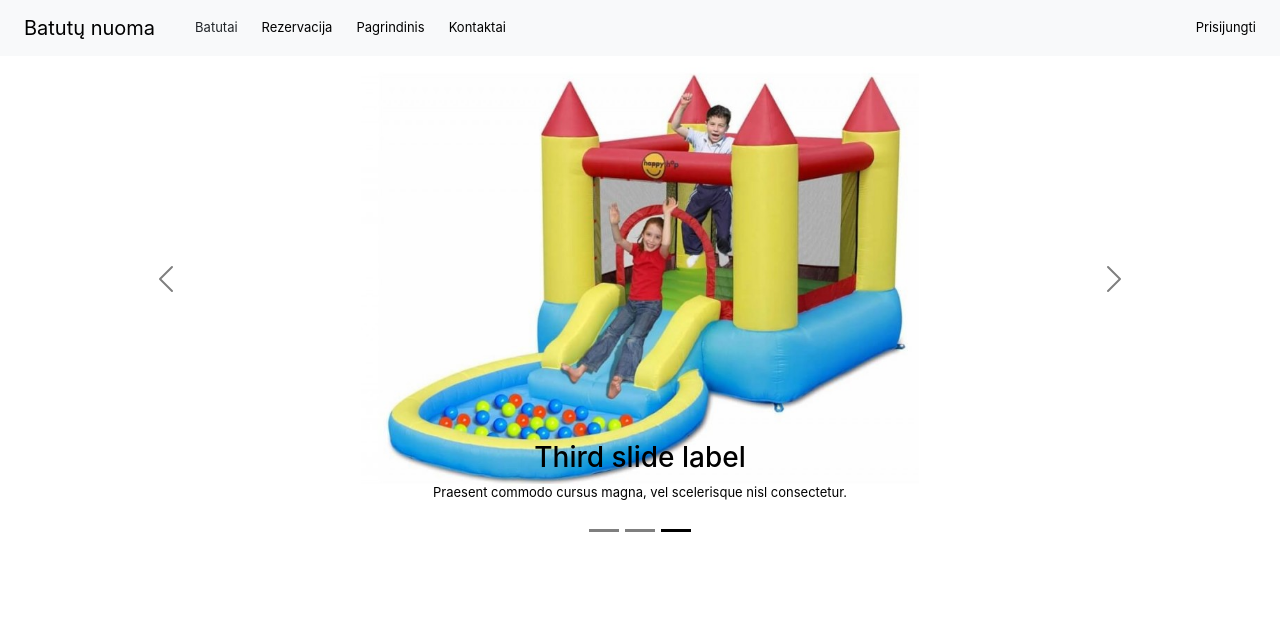
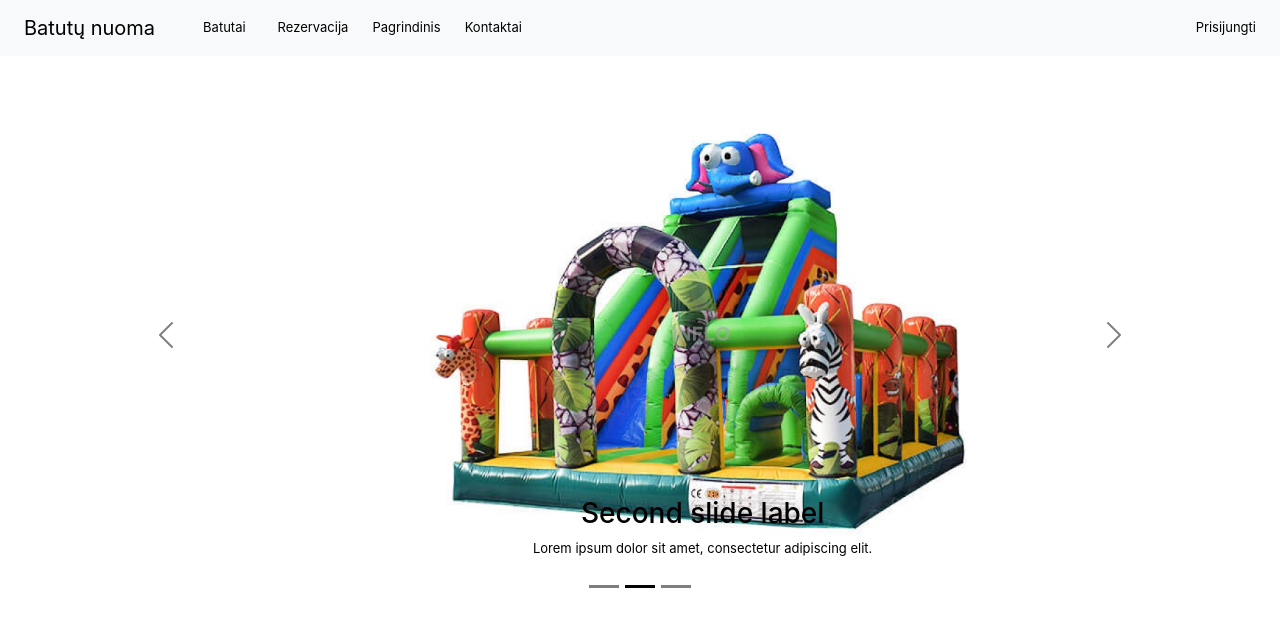
Before and after one commit to ignasbakus/BatutaiFrontendas, a React (Create React App) app: page / in a window 1280 px wide. Shown: the top 626 px of the page. Built offline with nearby package versions, Linux system fonts and the light colour scheme.

Commit message:
Su ekrano dydžio kitimu keičiasi navbaras

```diff
--- a/src/Styles/NavigationBar.css
+++ b/src/Styles/NavigationBar.css
@@ -10,3 +10,12 @@ div:not([className = brandName]) {
   text-decoration: none;
   color: black;
 }
+
+.navbar-nav {
+  display: flex;
+  align-items: center; /* Vertically center align items */
+}
+
+#basic-nav-dropdown{
+  color: black;
+}
--- a/src/components/CarouselHomePage.js
+++ b/src/components/CarouselHomePage.js
@@ -1,26 +1,32 @@
 import Carousel from "react-bootstrap/Carousel";
-import "../Styles/CarouselHomePage.css"
+import "../Styles/CarouselHomePage.css";
 
 function CarouselHomePage() {
   return (
     <>
       <Carousel data-bs-theme="dark">
-        <Carousel.Item className="carouselItem" interval={500}>
-          <img className="w-50" src={require("../images/Skraiduolis1.jpg")}/>
+        <Carousel.Item className="carouselItem" /*interval={5000}*/>
+          <img className="w-50" src={require("../images/Skraiduolis1.jpg")} />
           <Carousel.Caption>
             <h3>First slide label</h3>
             <p>Nulla vitae elit libero, a pharetra augue mollis interdum.</p>
           </Carousel.Caption>
         </Carousel.Item>
-        <Carousel.Item className="carouselItem" interval={500}>
-          <img className="w-50" src={require("../images/IF-1925_600x450px_1-800x800_0.jpg")} />
+        <Carousel.Item className="carouselItem" /*interval={5000}*/>
+          <img
+            className="w-50"
+            src={require("../images/IF-1925_600x450px_1-800x800_0.jpg")}
+          />
           <Carousel.Caption>
             <h3>Second slide label</h3>
             <p>Lorem ipsum dolor sit amet, consectetur adipiscing elit.</p>
           </Carousel.Caption>
         </Carousel.Item>
-        <Carousel.Item className="carouselItem" interval={500}>
-          <img className="w-50" src={require("../images/pripuciamas-batutas-pilis-su-baseinu.jpg")} />
+        <Carousel.Item className="carouselItem" /*interval={5000}*/>
+          <img
+            className="w-50"
+            src={require("../images/pripuciamas-batutas-pilis-su-baseinu.jpg")}
+          />
           <Carousel.Caption>
             <h3>Third slide label</h3>
             <p>
--- a/src/components/NavigationBar.js
+++ b/src/components/NavigationBar.js
@@ -1,8 +1,9 @@
 import React from "react";
 import "../Styles/NavigationBar.css";
-import Nav from "react-bootstrap/Nav";
-import Navbar from "react-bootstrap/Navbar";
-import NavDropdown from "react-bootstrap/NavDropdown";
+import Container from 'react-bootstrap/Container';
+import Nav from 'react-bootstrap/Nav';
+import Navbar from 'react-bootstrap/Navbar';
+import NavDropdown from 'react-bootstrap/NavDropdown';
 import { Link } from "react-router-dom";
 import { useState, useRef, useEffect } from "react";
 
@@ -27,13 +28,16 @@ function NavigationBar(props) {
   }, []);
 
   return (
-    <div>
-      <Navbar fixed="top" expand="md" className="bg-body-tertiary">
+    <>
+      <Navbar collapseOnSelect expand="md" className="bg-body-tertiary">
           <Navbar.Brand className="ms-4 brandName" href="/">
             {props.brand}
           </Navbar.Brand>
+          <Navbar.Toggle aria-controls="responsive-navbar-nav" />
+          <Navbar.Collapse id="responsive-navbar-nav">
+            <Nav className="me-auto">
             <NavDropdown
-          className="me-4 ms-4"
+              className="me-4 ms-4 text-black"
               title={props.items}
               id="basic-nav-dropdown"
               show={show}
@@ -54,15 +58,21 @@ function NavigationBar(props) {
             <Link className="me-4 navBarLinks" to="/reservation">
               {props.reservation}
             </Link>
-        <Link className="me-4 navBarLinks" to="/">{props.home}</Link>
+            <Link className="me-4 navBarLinks" to="/">
+              {props.home}
+            </Link>
             <Link className="me-4 navBarLinks" to="/contact">
               {props.contacts}
             </Link>
+            </Nav>
+            <Nav>
             <Link className="ms-auto me-4 navBarLinks" to="/login">
               {props.login}
             </Link>
+            </Nav>
+          </Navbar.Collapse>
       </Navbar>
-    </div>
+    </>
   );
 }
 
```
Lines whose indentation alone changed are shown as unchanged.
